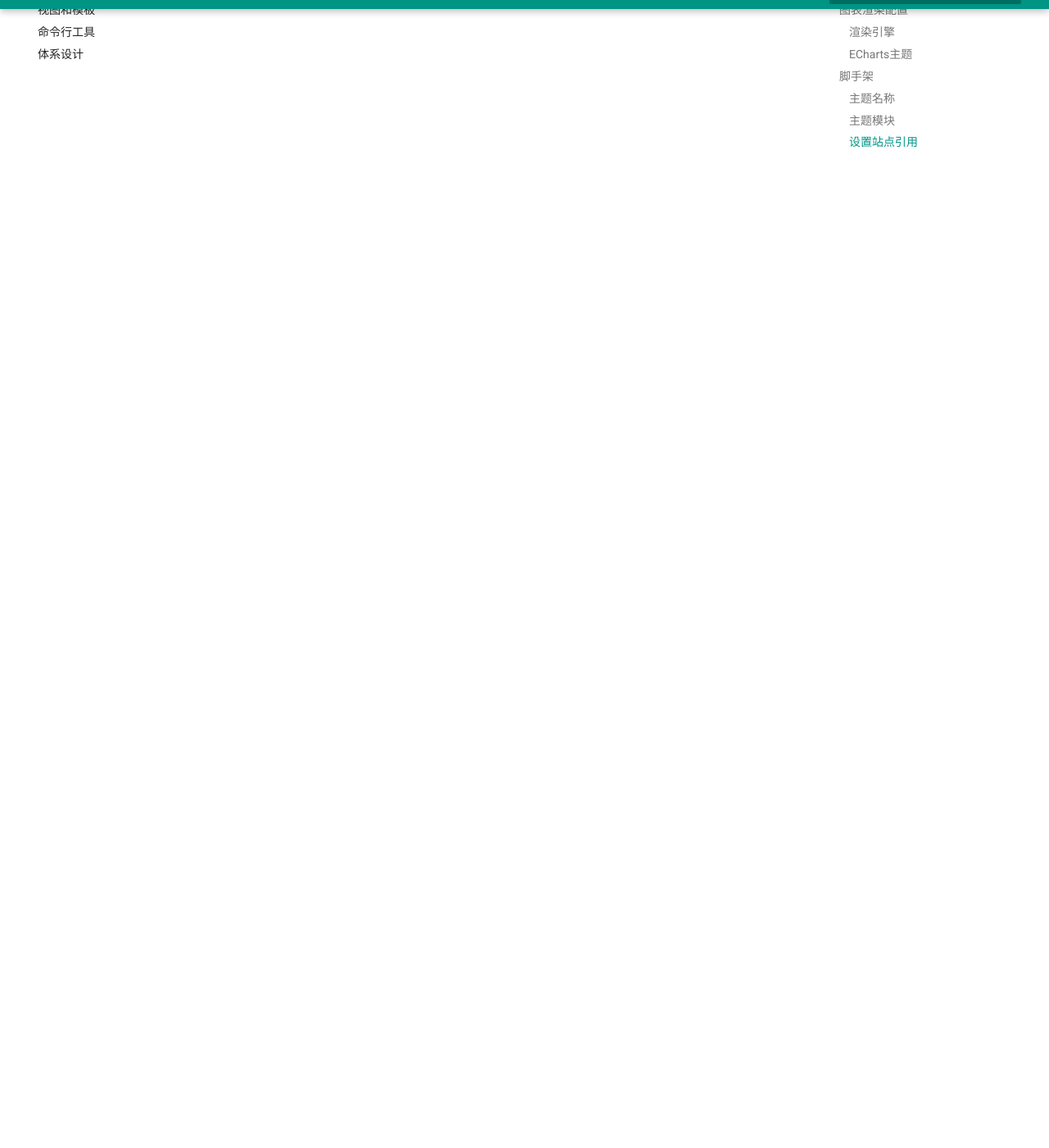
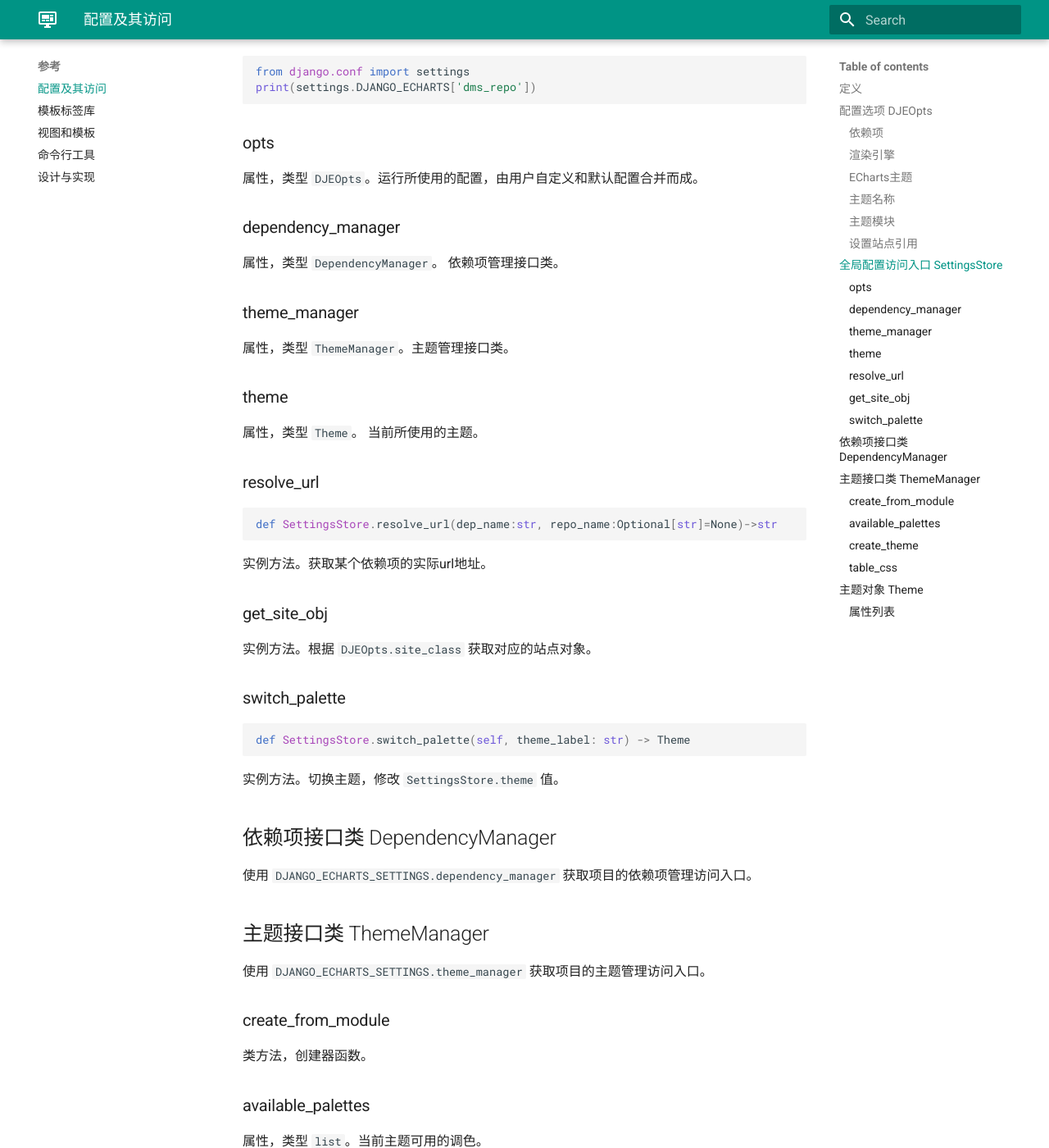
Before and after one commit to kinegratii/django-echarts, an MkDocs documentation site: the page built from docs/reference/configure.md, in a window 1280 px wide and 1400 px high, scrolled down 2488 px. Shown: the whole window at 82% size. Built offline with MkDocs 1.6.1 and Material for MkDocs 9.7.7, drawn with Linux system fonts in a browser that asks for light colours; some of the changed text lies outside the part shown.

````diff
--- a/docs/reference/configure.md
+++ b/docs/reference/configure.md
@@ -25,7 +25,9 @@ DJANGO_ECHARTS = DJEOpts(
 )
 ```
 
-## 依赖项
+## 配置选项 DJEOpts
+
+### 依赖项
 
 ```python
 DJEOpts.echarts_version: str = '4.8.0'
@@ -35,11 +37,9 @@ DJEOpts.dep2url: Dict[str, str]
 
 关于依赖项的配置参见 “依赖项和静态文件” 一章。
 
-## 图表渲染配置
+### 渲染引擎
 
 这些配置默认不提供有效值，由各图表对象自行设置。如果这些配置有设置，则使用该配置覆盖各图表设置。
-
-### 渲染引擎
 
 ```python
 DJEOpts.render:str = ''
@@ -57,7 +57,7 @@ django-echarts 支持 echarts 主题功能，为了减少主题资源加载，
 - 不会请求任何theme对应的javascript文件
 - 前端 `echarts.init` 函数不传入任何主题参数，即使 python代码`pycharts.options.InitOpts` 传入了 `theme` 参数
 
-## 脚手架
+
 
 ### 主题名称
 
@@ -101,4 +101,111 @@ DJANGO_ECHARTS = {
 }
 ```
 
-在使用按照图表下载依赖项时需要设置此项功能。
+## 全局配置访问入口 SettingsStore
+
+模块变量 `django_echarts.conf.DJANGO_ECHARTS_SETTINGS` 是项目配置的访问入口，是一个 `SettingsStore` 类实例。
+
+```python
+from django_echarts.conf import DJANGO_ECHARTS_SETTINGS
+print(DJANGO_ECHARTS_SETTINGS.opts.dms_repo)
+```
+
+不正确的用法
+
+```python
+from django.conf import settings
+print(settings.DJANGO_ECHARTS['dms_repo'])
+```
+
+### opts
+
+属性，类型 `DJEOpts`。运行所使用的配置，由用户自定义和默认配置合并而成。
+
+### dependency_manager
+
+属性，类型 `DependencyManager`。 依赖项管理接口类。
+
+### theme_manager
+
+属性，类型 `ThemeManager`。主题管理接口类。
+
+### theme
+
+属性，类型 `Theme`。 当前所使用的主题。
+
+### resolve_url
+
+```python
+def SettingsStore.resolve_url(dep_name:str, repo_name:Optional[str]=None)->str
+```
+
+实例方法。获取某个依赖项的实际url地址。
+
+### get_site_obj
+
+实例方法。根据 `DJEOpts.site_class` 获取对应的站点对象。
+
+### switch_palette
+
+```python
+def SettingsStore.switch_palette(self, theme_label: str) -> Theme
+```
+
+实例方法。切换主题，修改 `SettingsStore.theme` 值。
+
+## 依赖项接口类 DependencyManager
+
+使用 `DJANGO_ECHARTS_SETTINGS.dependency_manager` 获取项目的依赖项管理访问入口。
+
+## 主题接口类 ThemeManager
+
+使用 `DJANGO_ECHARTS_SETTINGS.theme_manager` 获取项目的主题管理访问入口。
+
+### create_from_module
+
+类方法，创建器函数。
+
+### available_palettes
+
+属性，类型 `list`。当前主题可用的调色。
+
+```python
+available_palettes = ['bootstrap5', 'bootstrap5.yeti', ...]
+```
+
+### create_theme
+
+实例方法。根据设置创建 `Theme` 对象。
+
+```python
+tms = ThemeManager.create_from_module('django_echarts.contrib.bootstrap5')
+theme = tms.create_theme('bootstrap5.yeti')
+```
+
+### table_css
+
+实例方法，返回表格的css类。
+
+## 主题对象 Theme
+
+由 `ThemeManager` 创建。
+
+### 属性列表
+
+一个主题对象由以下三个参数唯一确定。
+
+| 属性          | 类型 | 描述                           |
+| ------------- | ---- | ------------------------------ |
+| name          | str  | 主题名称，如bootstrap5。       |
+| theme_palette | str  | 主题调色，如 bootstrap5.yeti。 |
+| is_local      | bool | 是否本地主题。                 |
+
+字符串表示法如 `{theme}.{palette}(#local)`，示例：
+
+```
+bootstrap5
+bootstrap5.yeti
+bootstrap5#local
+bootstrap5.yeti#local
+
+```
--- a/mkdocs.yaml
+++ b/mkdocs.yaml
@@ -33,7 +33,7 @@ nav:
     - 模板标签库: reference/tags.md
     - 视图和模板: reference/views_and_templates.md
     - 命令行工具: reference/commands.md
-    - 体系设计: reference/system_design.md
+    - 设计与实现: reference/system_design.md
   - 文章:
     - 新的页面功能: posts/new_page_feature.md
     - geojson地图: posts/use_custom_geojson.md
````
Also changed, not shown: docs/guides/advance_development.md (+0 -4 lines), docs/reference/system_design.md (+32 -16 lines), docs/starter/widget_and_layout.md (+7 -8 lines), 13 other files.
